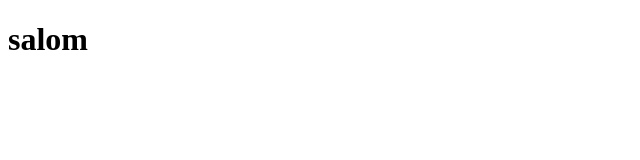
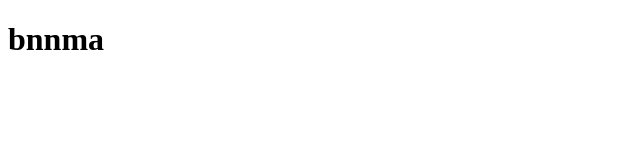
Before and after one commit to Musratovf/portfolia-twitter, a JavaScript app: page / in a window 1280 px wide. Shown: the top 160 px of the page, without its empty margins (0-640 px from the left). Built offline with nearby package versions, Linux system fonts and the light colour scheme; the HTML template or start-up script is replaced by a standard one.

Commit message:
Componenta file added

```diff
--- a/src/App.js
+++ b/src/App.js
@@ -3,7 +3,7 @@ import './App.css';
 function App() {
   return (
     <>
-      <h1>salom</h1>
+    <h1>bnnma</h1>
     </>
   );
 }
```
